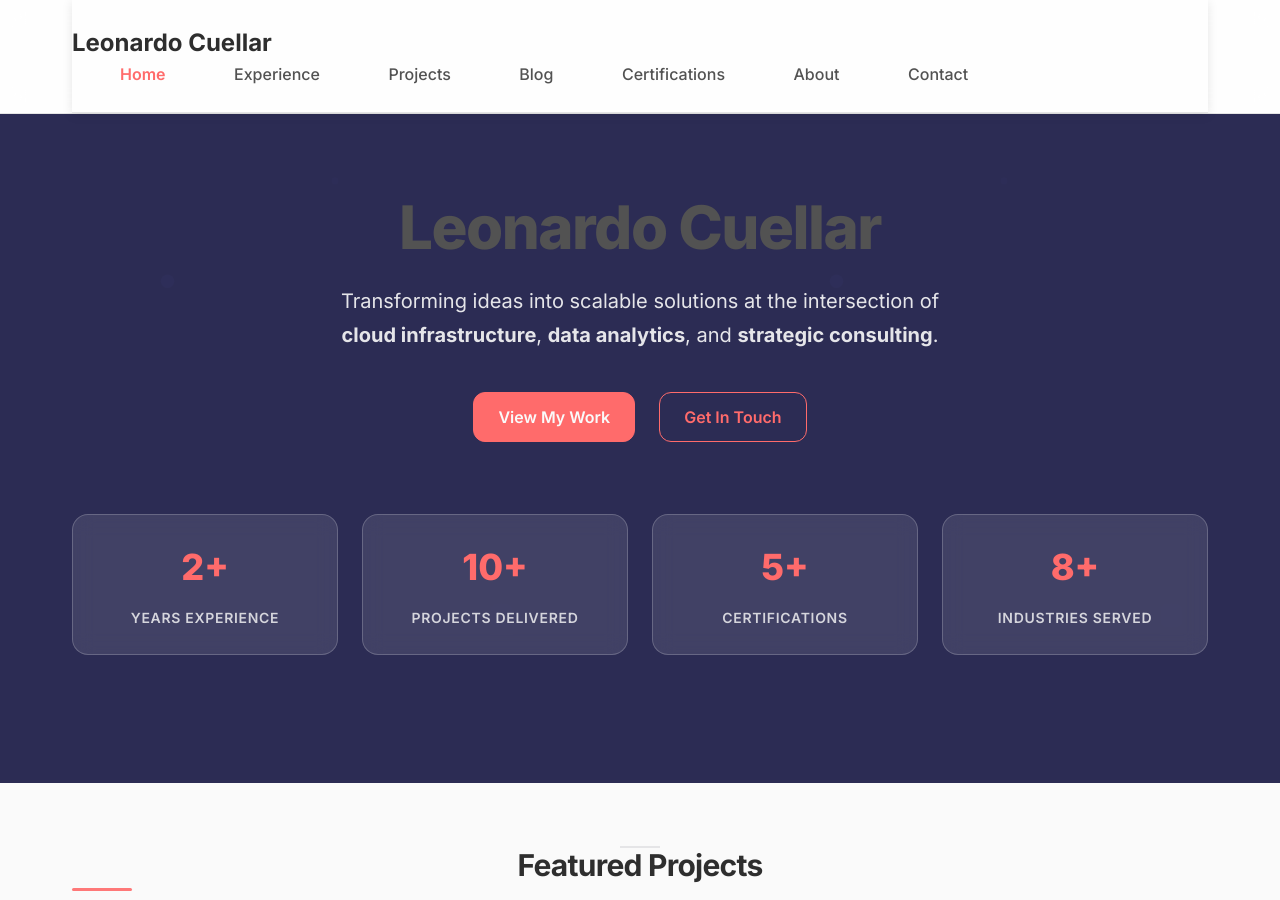
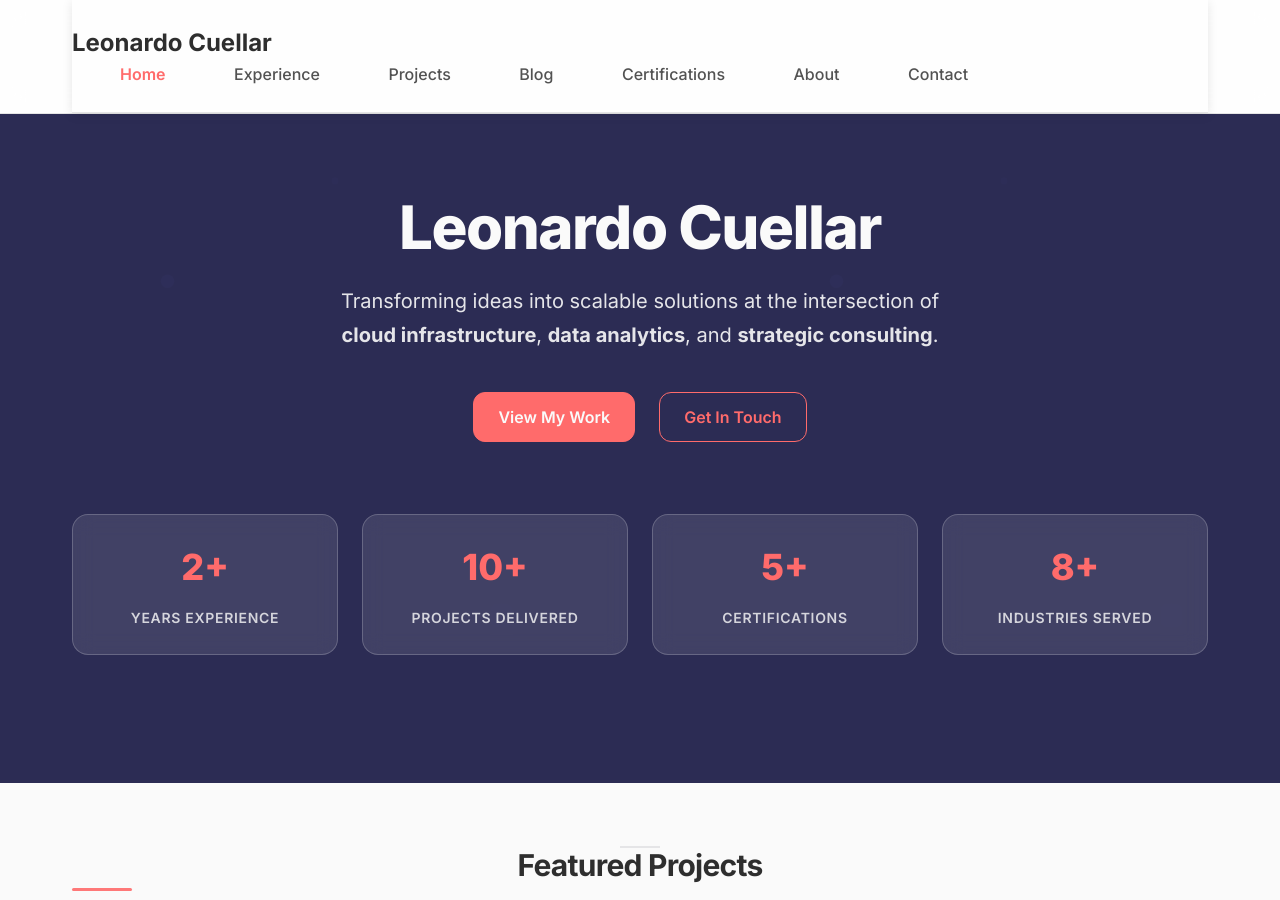
Before and after one commit to leonardocuellargold/leonardocuellargold.github.io, a Jekyll site: the page built from index.md, in a window 1280 px wide and 900 px high. Built offline with Jekyll 4.4.1, drawn with Linux system fonts in a browser that asks for light colours.

Commit message:
Made changes to hero text

```diff
--- a/assets/main.scss
+++ b/assets/main.scss
@@ -701,7 +701,7 @@ hr {
   font-weight: 800;
   line-height: 1.1;
   margin-bottom: var(--space-6);
-  color: var(--text-secondary);
+  color: var(--text-inverse);
 }
 
 .hero-subtitle {
```
